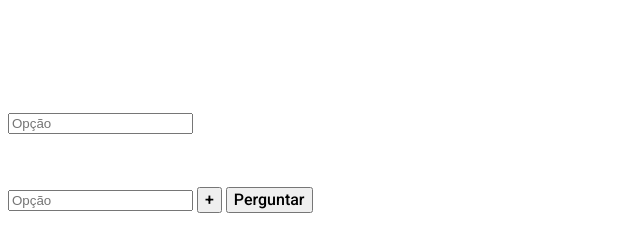
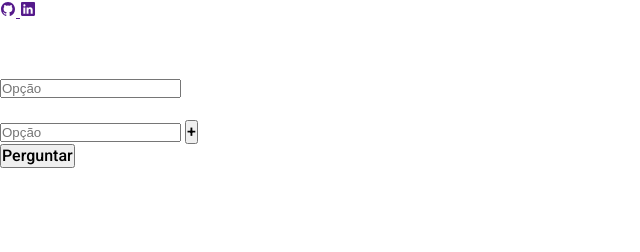
Before and after one commit to NobodyDe/quetToFabio, a website built with Vite: page index.html in a window 1280 px wide. Shown: the whole page, without its empty margins (0-640 px from the left). Built offline with nearby package versions, Linux system fonts and the light colour scheme.

Commit message:
Alterações nos estilos

```diff
--- a/index.html
+++ b/index.html
@@ -8,10 +8,25 @@
     <style>
       @import url("https://fonts.googleapis.com/css2?family=Roboto:ital,wght@0,100..900;1,100..900&display=swap");
     </style>
+    <script
+      type="module"
+      src="https://unpkg.com/ionicons@7.1.0/dist/ionicons/ionicons.esm.js"
+    ></script>
+    <script
+      nomodule
+      src="https://unpkg.com/ionicons@7.1.0/dist/ionicons/ionicons.js"
+    ></script>
     <title>Pergunte ao Fabio!</title>
   </head>
   <body>
-    <nav></nav>
+    <nav>
+      <a id="logo-github" href="">
+        <ion-icon name="logo-github"></ion-icon>
+      </a>
+      <a id="logo-linkedin" href="">
+        <ion-icon name="logo-linkedin"></ion-icon>
+      </a>
+    </nav>
     <main>
       <h1 class="title">Pergunte ao Fabio!</h1>
       <p>Coloque abaixo as opções e deixe que o Fabio decida por você!</p>
@@ -21,8 +36,8 @@
           <p>vs</p>
           <input type="text" placeholder="Opção" />
           <button>+</button>
-          <button type="submit">Perguntar</button>
         </div>
+        <button type="submit">Perguntar</button>
       </form>
     </main>
     <script type="module" src="/src/main.js" defer></script>
--- a/src/styles/style.css
+++ b/src/styles/style.css
@@ -1,4 +1,10 @@
 @import url(variants.css);
+
+* {
+  margin: 0;
+  padding: 0;
+  box-sizing: border-box;
+}
 
 :root {
   font-family: "Roboto", sans-serif;
@@ -15,6 +21,11 @@
   -moz-osx-font-smoothing: grayscale;
 }
 
+body {
+  width: 100%;
+  height: 100vh;
+}
+
 h1 {
   font: var(--title);
 }
```
